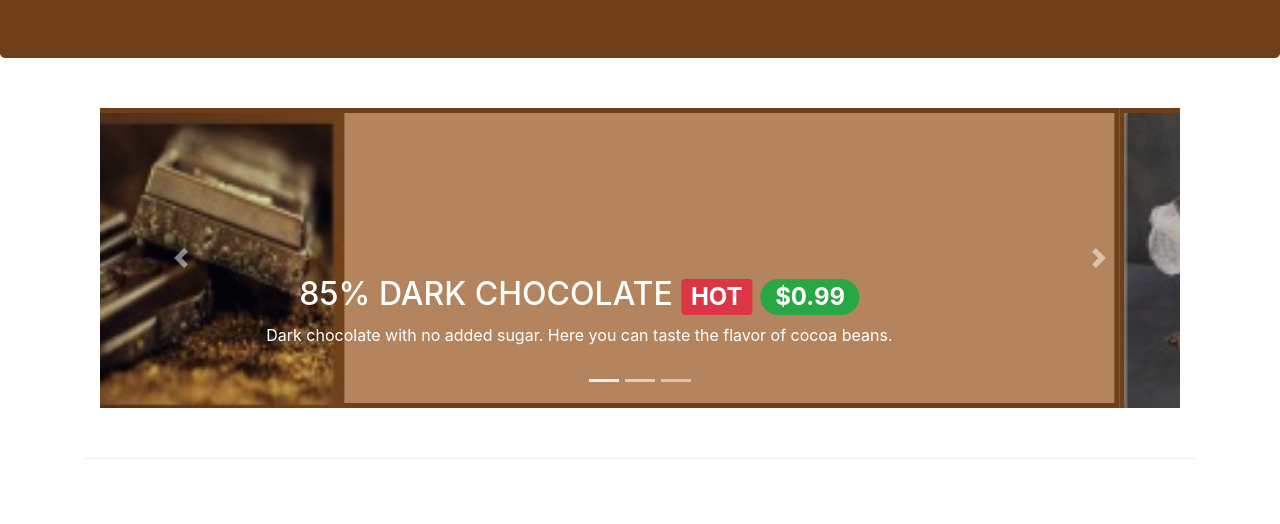
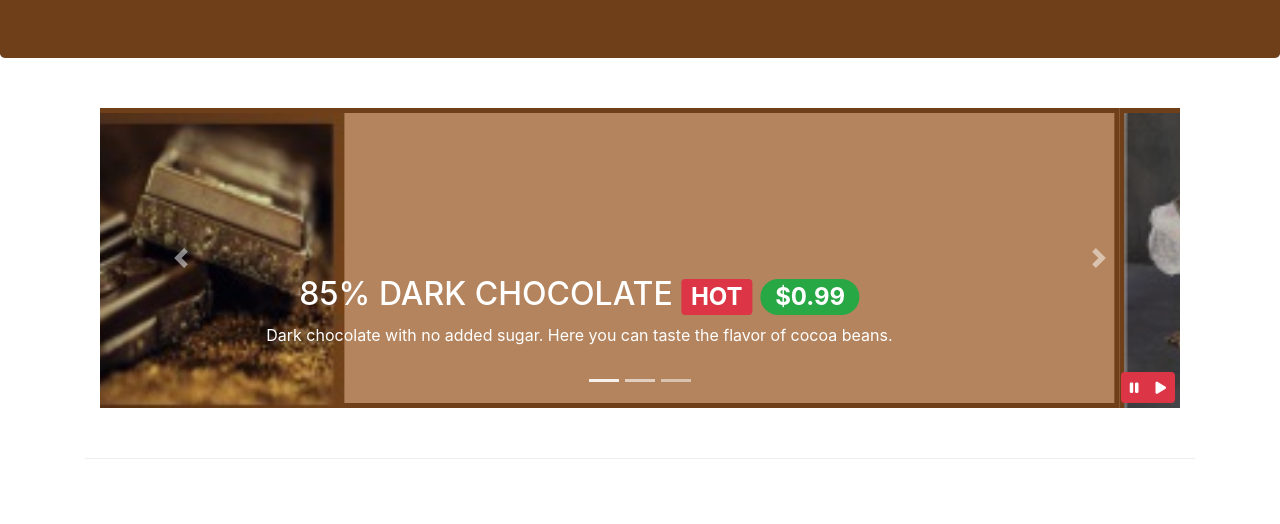
Before and after one commit to DimitraKaf/leChocolat, a plain HTML site: page index.html in a window 1280 px wide. Shown: the part 276-800 px from the top of the page. Drawn offline with nearby package versions, Linux system fonts and the light colour scheme.

Commit message:
Bootstrap JQuery

```diff
--- a/css/styles.css
+++ b/css/styles.css
@@ -59,3 +59,9 @@
    left: 0;
    min-height: 300px;
 }
+  #carouselButtons {
+   position: absolute;
+   right: 5px;
+   bottom: 5px;
+   z-index: +1;
+  }
--- a/index.html
+++ b/index.html
@@ -258,6 +258,16 @@
                         <span class="sr-only">Next</span>
 
                     </a>
+                    <div class="btn-group" id="carouselButtons">
+                        <button class="btn btn-danger btn-sm" id="carousel-pause">
+                            <span class="fa fa-pause">
+                            </span>
+                        </button>
+                        <button class="btn btn-danger btn-sm" id="carousel-play">
+                            <span class="fa fa-play">
+                            </span>
+                        </button>
+                    </div>
                 </div>
             </div>
         </div>
@@ -480,11 +490,12 @@
     <script src="node_modules/tether/dist/js/tether.min.js"></script>
     <script src="node_modules/popper.js/dist/umd/popper.min.js"></script>
     <script src="node_modules/bootstrap/dist/js/bootstrap.min.js"></script>
-    <script>
+    <script src="js/scripts.js"></script>
+
     //     $(function () {
     //         $('[data-toggle="tooltip"]').tooltip()
     //     })
-    // </script>
+    //
 
 </body>
 
--- /dev/null
+++ b/js/scripts.js
@@ -0,0 +1,9 @@
+$(document).ready(function(){
+    $("#mycarousel").carousel( { interval: 2000 } );
+    $("#carousel-pause").click(function(){
+        $("#mycarousel").carousel('pause');
+    });
+    $("#carousel-play").click(function(){
+        $("#mycarousel").carousel('cycle');
+    });
+});
```
Lines whose indentation alone changed are shown as unchanged.
